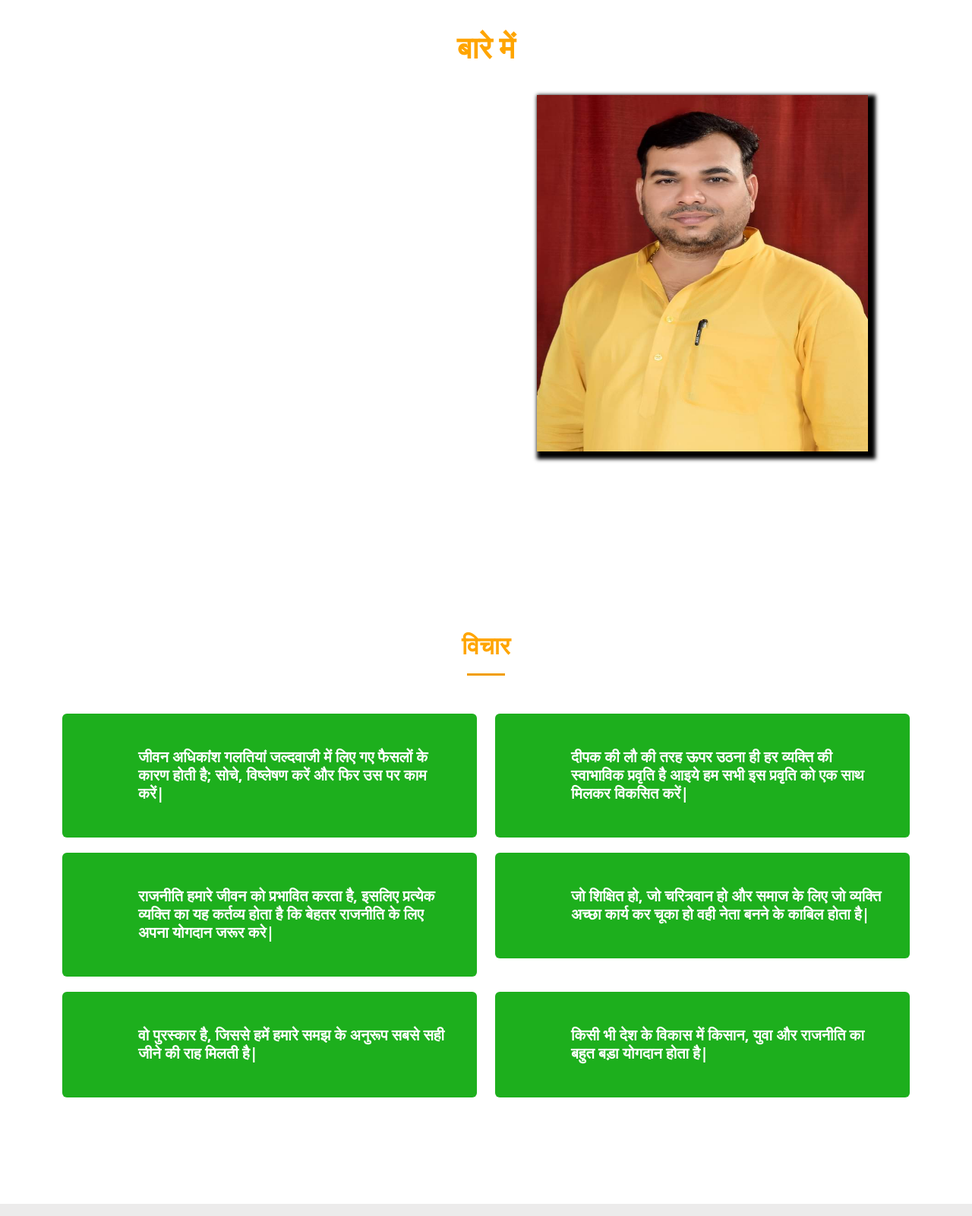
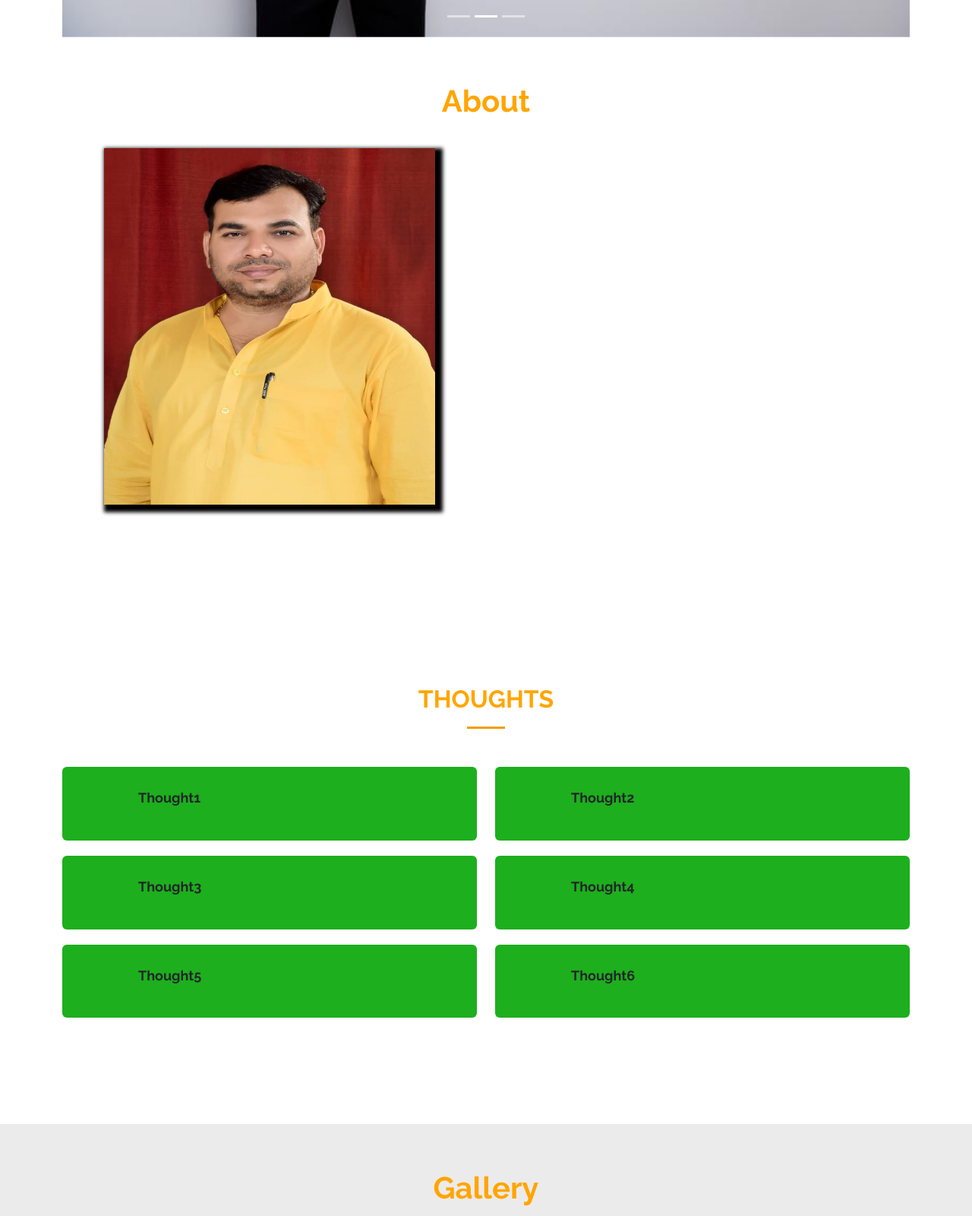
Before and after one commit to Alvinarpitsudo/profilemaker, a plain HTML site: page personalprofile/index.html in a window 1280 px wide. Shown: the part 780-2380 px from the top of the page at 76% size. Drawn offline with nearby package versions, Linux system fonts and the light colour scheme.

Commit message:
personal profile

```diff
--- a/personalprofile/assets/css/style.css
+++ b/personalprofile/assets/css/style.css
@@ -74,8 +74,8 @@ h1, h2, h3, h4, h5, h6 {
   box-shadow: 0px 2px 15px rgba(0, 0, 0, 0.1);
 }
 
-#header .logo {
-  font-size: 32px;
+#header .logo a{
+  font-size: 26px;
   margin: 0;
   padding: 0;
   line-height: 1;
--- a/personalprofile/index.html
+++ b/personalprofile/index.html
@@ -39,7 +39,7 @@
     <div class="container-fluid">
       <div class="row justify-content-center">
         <div class="col-xl-10 d-flex align-items-center">
-          <h1 class="logo mr-auto"><a href="index.html"><img src="assets/image/headerlogo.jpg" alt=""></a></h1>
+          <h1 class="logo mr-auto"><a href="index.html">Name</a></h1>
 
           <nav class="nav-menu d-none d-lg-block">
             <ul>
@@ -64,15 +64,15 @@
         <li data-target="#carouselExampleIndicators" data-slide-to="1"></li>
         <li data-target="#carouselExampleIndicators" data-slide-to="2"></li>
       </ol>
-      <div class="carousel-inner " style="align-items: center;">
-        <div class="carousel-item active" style="align-items: center;">
-          <img class="d-block w-100" src="assets/image/v6.jfif" alt="First slide ">
+      <div class="carousel-inner" style="align-items: center;">
+        <div class="carousel-item active" style="align-items: center;" data-aos-delay="200">
+          <img class="d-block w-100" src="assets/img/slider/img1.jpg" alt="First slide ">
         </div>
-        <div class="carousel-item" style="align-items: center;">
-          <img class="d-block w-100" src="assets/image/v5.jpeg" alt="Second slide">
+        <div class="carousel-item" style="align-items: center;" data-aos-delay="300">
+          <img class="d-block w-100" src="assets/img/slider/img1.jpg" alt="Second slide">
         </div>
-        <div class="carousel-item" style="align-items: center;">
-          <img class="d-block w-100" src="assets/image/v7.jfif" alt="Third slide">
+        <div class="carousel-item" style="align-items: center;" data-aos-delay="400">
+          <img class="d-block w-100" src="assets/img/slider/img1.jpg" alt="Third slide">
         </div>
       </div>
       <a class="carousel-control-prev" href="#carouselExampleIndicators" role="button" data-slide="prev">
@@ -89,73 +89,23 @@
   <!-- End Hero -->
 
   <main id="main">
-
-    <!-- ======= Counts Section =======
-    <section id="counts" class="counts section-bg">
-      <div class="container" data-aos="fade-up">
-        <div class="section-title">
-          <h2>Visits</h2>
-        </div>
-
-        <div class="row">
-          <div class="col-lg-3 col-md-6">
-            <div class="count-box">
-              <i class="icofont-simple-smile"></i>
-              <span data-toggle="counter-up" style="color:black;">101</span>
-              <p>Journeys</p>
-            </div>
-          </div>
-
-          <div class="col-lg-3 col-md-6 mt-5 mt-md-0">
-            <div class="count-box">
-              <i class="icofont-university"></i>
-              <span data-toggle="counter-up" style="color:black;">202</span>
-              <p>Visited Cities</p>
-            </div>
-          </div>
-
-          <div class="col-lg-3 col-md-6 mt-5 mt-lg-0">
-            <div class="count-box">
-              <i class="icofont-users-alt-5"></i>
-              <span data-toggle="counter-up" style="color:black;">88</span>
-              <p>Meetings</p>
-            </div>
-          </div>
-
-          <div class="col-lg-3 col-md-6 mt-5 mt-lg-0">
-            <div class="count-box">
-              <i class="icofont-live-support"></i>
-              <span dasta-toggle="counter-up" style="color:black;">423</span>
-              <p>Plans</p>
-            </div>
-          </div>
-        </div>
-      </div>
-    </section>End Counts Section -->
-
-
-    <!-- ======= About Section ======= -->
-    <br>
-    <br>
-    <br>
     <!-- ======= Tabs Section ======= -->
     <section id="tabs">
       <div class="container" data-aos="fade-up">
         <div class="section-title ">
-          <h1 style="color: orange;"><b>बारे में</b>
+          <h1 style="color: orange;"><b>About</b>
           </h1>
         </div>
         <div class="tab-content">
           <div class="tab-pane active" id="tab-2">
             <div class="row">
-              <div class="col-lg-6 order-2 order-lg-1 mt-3 mt-lg-0">
-                <p class="font-italic">
-
-                </p>
-              </div>
-              <div class="col-lg-6 order-1 order-lg-2 text-center">
+              <div class="col-lg-6 text-center">
                 <img src="assets/image/FB_IMG_1635828566751.jpg" alt="" class="img-fluid"
                   style="box-shadow: 5px 5px 5px 5px black; height: 80%; width:80%; margin-bottom: 4px;">
+              </div>
+              <div class="col-lg-6 mt-3 mt-lg-0">
+                <p class="font-italic">
+                </p>
               </div>
             </div>
           </div>
@@ -171,62 +121,38 @@
       <div class="container" data-aos="fade-up">
 
         <div class="section-title">
-          <h2 style="color: orange;"><b>विचार </b> </h2>
+          <h2 style="color: orange;"><b>Thoughts </b> </h2>
         </div>
 
         <div class="row">
           <div class="col-md-6">
             <div class="icon-box" data-aos="fade-up" data-aos-delay="100" style="background-color: rgb(29, 175, 29)">
-              <h4><a href="#"></a></h4>
-              <p style="font-size: 20px; color: white;"><b>जीवन अधिकांश गलतियां जल्दवाजी में लिए गए फैसलों के कारण होती
-                  है; सोचे,
-                  विष्लेषण करें और फिर उस पर काम करें|</b></p>
+              <h4>Thought1</h4>
             </div>
           </div>
           <div class="col-md-6 mt-4 mt-md-0">
             <div class="icon-box" data-aos="fade-up" data-aos-delay="200" style="background-color: rgb(29, 175, 29)">
-              <h4><a href="#"></a></h4>
-              <p style="font-size: 20px; color: white;"><b>दीपक की लौ की तरह ऊपर उठना ही हर व्यक्ति की स्वाभाविक प्रवृति
-                  है आइये हम सभी
-                  इस प्रवृति को एक साथ मिलकर विकसित करें|</b>
-              </p>
-
+            <h4>Thought2</h4>
             </div>
           </div>
           <div class="col-md-6 mt-4 mt-md-0">
             <div class="icon-box" data-aos="fade-up" data-aos-delay="300" style="background-color: rgb(29, 175, 29)">
-              <h4><a href="#"></a></h4>
-              <p style="font-size: 20px; color: white;"><b>राजनीति हमारे जीवन को प्रभावित करता है, इसलिए प्रत्येक
-                  व्यक्ति का यह कर्तव्य
-                  होता है कि बेहतर राजनीति के लिए अपना योगदान जरूर करे| </b></p>
-
+              <h4>Thought3</h4>
             </div>
           </div>
           <div class="col-md-6 mt-4 mt-md-0">
             <div class="icon-box" data-aos="fade-up" data-aos-delay="400" style="background-color: rgb(29, 175, 29)">
-              <h4><a href="#"></a></h4>
-              <p style="font-size: 20px; color: white;"><b>जो शिक्षित हो, जो चरित्रवान हो और समाज के लिए जो व्यक्ति
-                  अच्छा कार्य कर चूका
-                  हो वही नेता बनने के काबिल होता है|</b> </p>
-
+              <h4>Thought4</h4>
             </div>
           </div>
           <div class="col-md-6 mt-4 mt-md-0">
             <div class="icon-box" data-aos="fade-up" data-aos-delay="500" style="background-color: rgb(29, 175, 29)">
-              <h4><a href="#"></a></h4>
-              <p style="font-size: 20px; color: white;"><b>वो पुरस्कार है, जिससे हमें हमारे समझ के अनुरूप सबसे सही जीने
-                  की राह मिलती है|
-                </b>
-              </p>
-
+              <h4>Thought5</h4>
             </div>
           </div>
           <div class="col-md-6 mt-4 mt-md-0">
             <div class="icon-box" data-aos="fade-up" data-aos-delay="600" style="background-color: rgb(29, 175, 29)">
-              <h4><a href="#"></a></h4>
-              <p style="font-size: 20px; color: white;"><b>किसी भी देश के विकास में किसान, युवा और राजनीति का बहुत बड़ा
-                  योगदान होता है|</b></p>
-
+              <h4>Thought6</h4>
             </div>
           </div>
         </div>
@@ -239,7 +165,7 @@
       <div class="container" data-aos="fade-up">
 
         <div class="section-title">
-          <h1 style="color: orange;"><b>गैलरी</b></h2>
+          <h1 style="color: orange;"><b>Gallery</b></h2>
         </div>
 
 
@@ -302,7 +228,7 @@
     <section id="meeting" class="testimonial">
       <div class="container" data-aos="fade-up">
         <div class="section-title">
-          <h1 style="color: orange;"><b>बैठक</b></h1>
+          <h1 style="color: orange;"><b>Meetings</b></h1>
         </div>
       </div>
       <div class="row justify-content-center">
@@ -334,10 +260,10 @@
     </section><!-- End Testimonials Section -->
 
     <!-- ======= Pricing Section ======= -->
-    <section id="pricing" class="pricing  section-bg">
+    <section id="pricing" class="pricing section-bg">
       <div class="container" data-aos="fade-up">
         <div class="section-title">
-          <h1 style="color: orange;"><b>समर्थक</b></h1>
+          <h1 style="color: orange;"><b>Supporter</b></h1>
           <p></p>
         </div>
 
```
Also changed, not shown: personalprofile/assets/img/slider/img1.jpg (added).
